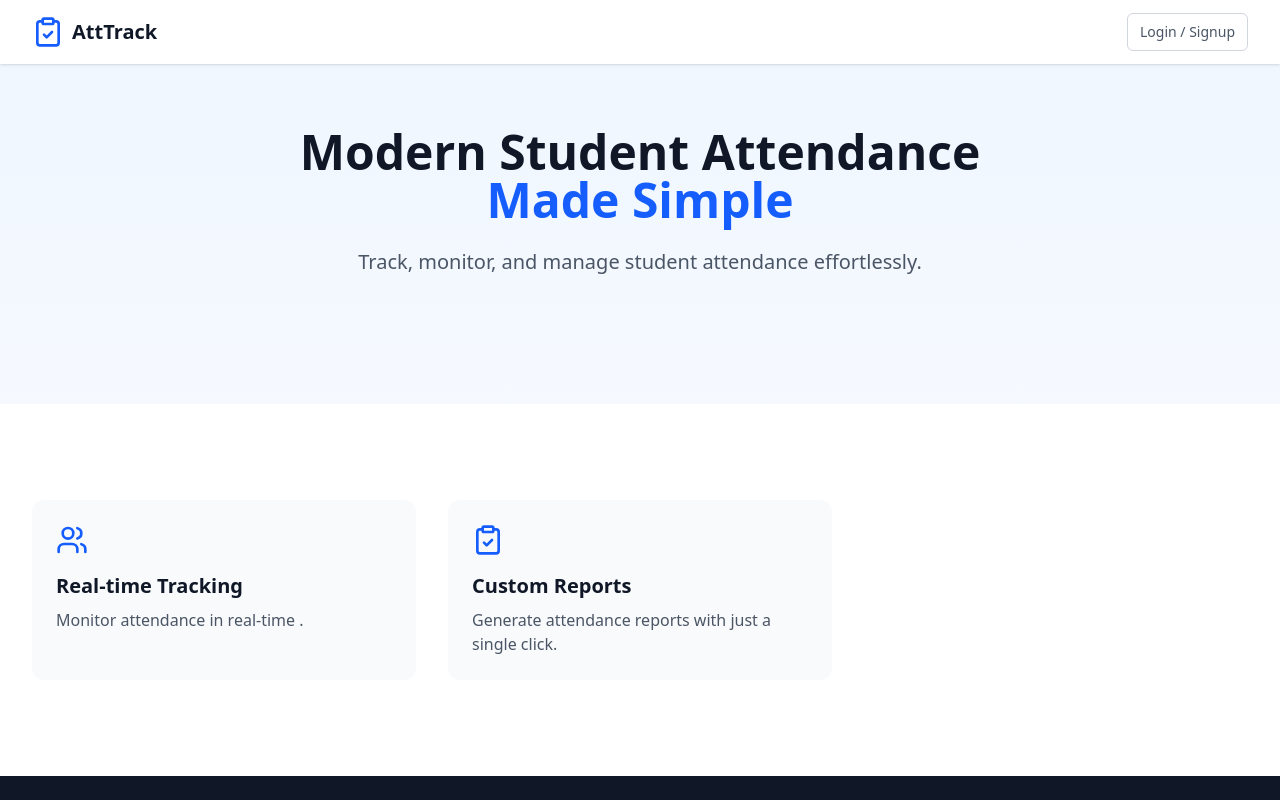
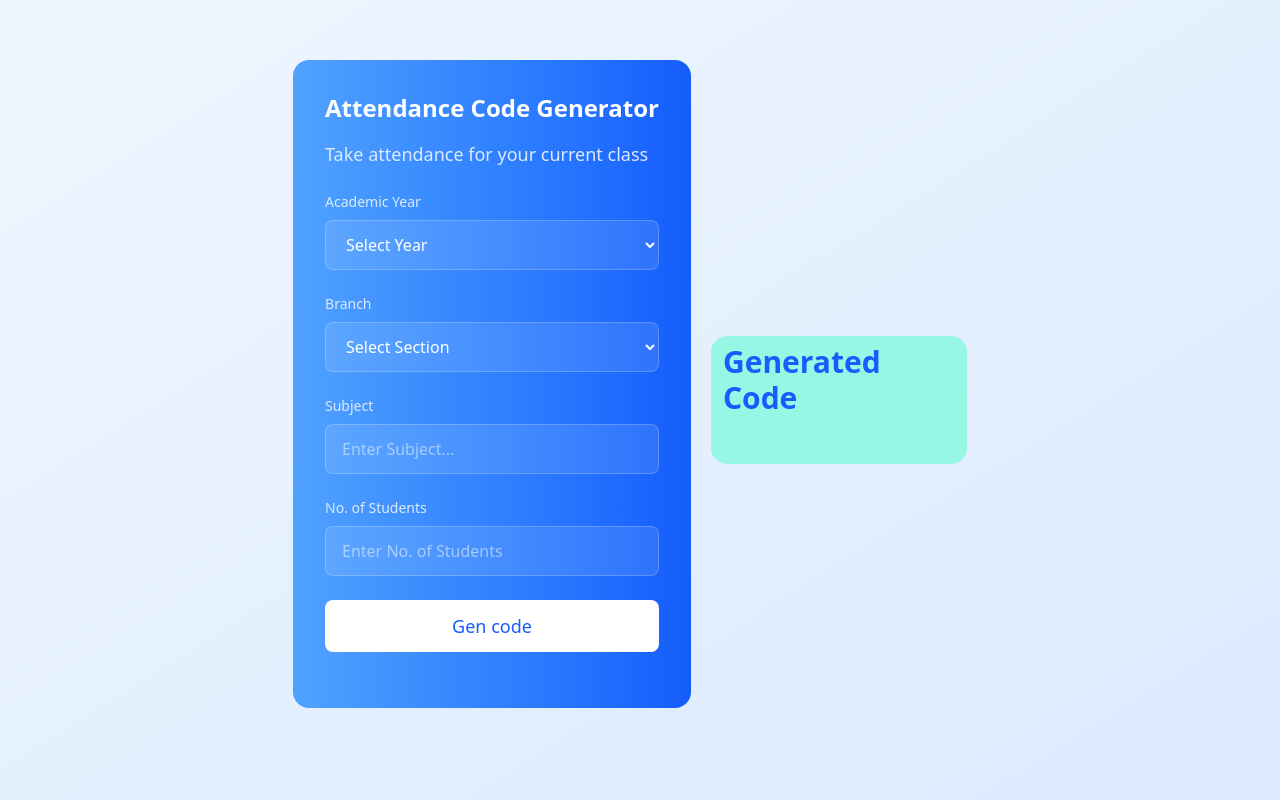
Before and after one commit to manasbhalerao23/attend_fe, a React (Vite) app: page / in a window 1280 px wide. Shown: the top 800 px of the page. Built offline with nearby package versions, Linux system fonts and the light colour scheme.

Commit message:
gencode fixed

```diff
--- a/src/App.jsx
+++ b/src/App.jsx
@@ -14,21 +14,22 @@ import Checkattend from './pages/student/checkattend'
 function App() {
 
   return (
-    <Provider store={store}>
-     <BrowserRouter>
+    // <Provider store={store}>
+    //  <BrowserRouter>
 
-       <Routes>
-         <Route path='' element={<Landing/>}/>
-         <Route path='/login' element={<Login/>}/>
-         <Route path='/studhome' element={<Studhome/>}/>
-         <Route path='/teachhome' element={<Teachhome/>}/>
-         <Route path='/getattend' element={<GetAttend/>}/>
-         <Route path='/gencode' element={<GenCode/>}/>
-         <Route path='/markattend' element={<MarkAttend/>}/>
-         <Route path='/checkattend' element={<Checkattend/>}/>
-       </Routes>
-     </BrowserRouter>
-    </Provider>
+    //    <Routes>
+    //      <Route path='' element={<Landing/>}/>
+    //      <Route path='/login' element={<Login/>}/>
+    //      <Route path='/studhome' element={<Studhome/>}/>
+    //      <Route path='/teachhome' element={<Teachhome/>}/>
+    //      <Route path='/getattend' element={<GetAttend/>}/>
+    //      <Route path='/gencode' element={<GenCode/>}/>
+    //      <Route path='/markattend' element={<MarkAttend/>}/>
+    //      <Route path='/checkattend' element={<Checkattend/>}/>
+    //    </Routes>
+    //  </BrowserRouter>
+    // </Provider>
+    <GenCode/>
   )
 }
 
--- a/src/pages/student/checkattend.jsx
+++ b/src/pages/student/checkattend.jsx
@@ -5,7 +5,7 @@ import { ClipboardCheck, Calendar, CheckCircle2, XCircle } from 'lucide-react';
 
 
 function Checkattend() {
-  const [selectedSubject, setSelectedSubject] = useState(subjects[0]);
+  const [selectedSubject, setSelectedSubject] = useState([]);
 
   const attendancePercentage = Math.round((selectedSubject.attended / selectedSubject.totalClasses) * 100);
   const getAttendanceColor = (percentage) => {
--- a/src/pages/teacher/gencode.jsx
+++ b/src/pages/teacher/gencode.jsx
@@ -129,7 +129,7 @@ function GenCode() {
         </form>
       </div> */}
       <div className="mb-8">
-        <div className="bg-gradient-to-r from-blue-500 to-blue-600 rounded-xl p-8 text-white">
+        <div className="bg-gradient-to-r from-blue-400 to-blue-600 rounded-2xl p-8 text-white">
           <h3 className="text-2xl font-semibold mb-4">
             Attendance Code Generator
           </h3>
@@ -146,11 +146,11 @@ function GenCode() {
                 onChange={(e) => setSelectedYear(e.target.value)}
                 className="w-full bg-white/10 border border-white/20 rounded-lg px-4 py-3 text-white"
               >
-                <option className="bg-blue-600" value={""}>
+                <option className="bg-teal-500" value={""}>
                   Select Year
                 </option>
                 {[1, 2, 3, 4].map((year) => (
-                  <option className="bg-blue-600" value={year} key={year}>
+                  <option className="bg-teal-500" value={year} key={year}>
                     {year}
                   </option>
                 ))}
@@ -163,26 +163,26 @@ function GenCode() {
                 onChange={(e) => setSelectedSection(e.target.value)}
                 className="w-full bg-white/10 border border-white/20 rounded-lg px-4 py-3 text-white"
               >
-                <option className="bg-blue-600" value={""}>
+                <option className="bg-teal-500" value={""}>
                   Select Section
                 </option>
 
                 {["CSA", "CSB", "ITA", "ITB"].map((section) => (
-                  <option className="bg-blue-600" key={section} value={section}>
+                  <option className="bg-teal-500" key={section} value={section}>
                     {section}
                   </option>
                 ))}
               </select>
             </div>
             <div>
-              <label className="block text-blue-100 text-sm mb-2">
+              <label className="block text-blue-100 text-sm mb-2 input:focus ">
                 Subject
               </label>
               <input
                 type="text"
                 value={subject}
                 onChange={(e) => setSubject(e.target.value)}
-                className="w-full bg-white/10 border border-white/20 rounded-lg px-4 py-3 text-white outline-none focus:ring-2 focus:ring-white/30"
+                className="cursor-pointer w-full bg-white/10 border border-white/20 rounded-lg px-4 py-3 text-white outline-none focus:ring-2 focus:ring-white/30"
                 placeholder="Enter Subject..."
               />
             </div>
@@ -203,7 +203,7 @@ function GenCode() {
                 type="number"
                 value={studentNum}
                 onChange={(e) => setStudentNum(e.target.value)}
-                className="w-full bg-white/10 border border-white/20 rounded-lg px-4 py-3 text-white outline-none focus:ring-2 focus:ring-white/30"
+                className="cursor-pointer w-full bg-white/10 border border-white/20 rounded-lg px-4 py-3 text-white outline-none focus:ring-2 focus:ring-white/30"
                 placeholder="Enter No. of Students"
 
               />
@@ -212,7 +212,7 @@ function GenCode() {
             <div className="flex items-end">
               <button
                 onClick={handleGenCode}
-                className="cursor-pointer w-full bg-white text-blue-600 px-6 py-3 rounded-lg font-medium hover:bg-blue-50 transition-colors text-lg"
+                className="cursor-pointer w-full bg-white text-blue-600 px-6 py-3 rounded-lg font-medium hover:bg-green-300 transition-all duration-500 text-lg"
               >
                 Gen code
               </button>
@@ -220,11 +220,11 @@ function GenCode() {
           </div>
         </div>
       </div>
-      <div className="h-44 w-64 bg-gray-400 rounded-2xl m-5">
-        <div className="">
+      <div className="h-32 w-64 bg-teal-200 rounded-2xl m-5">
+        <div className="pl-1">
           <h2 className="text-3xl font-bold text-blue-600 mb-4 p-2">Generated Code</h2>
         </div>
-        <div className="text-white font-bold text-2xl p-3 flex">{code}</div>
+        <div className="text-gray-800 font-bold text-2xl p-3 flex">{code}</div>
       </div>
     </div>
   );
```
